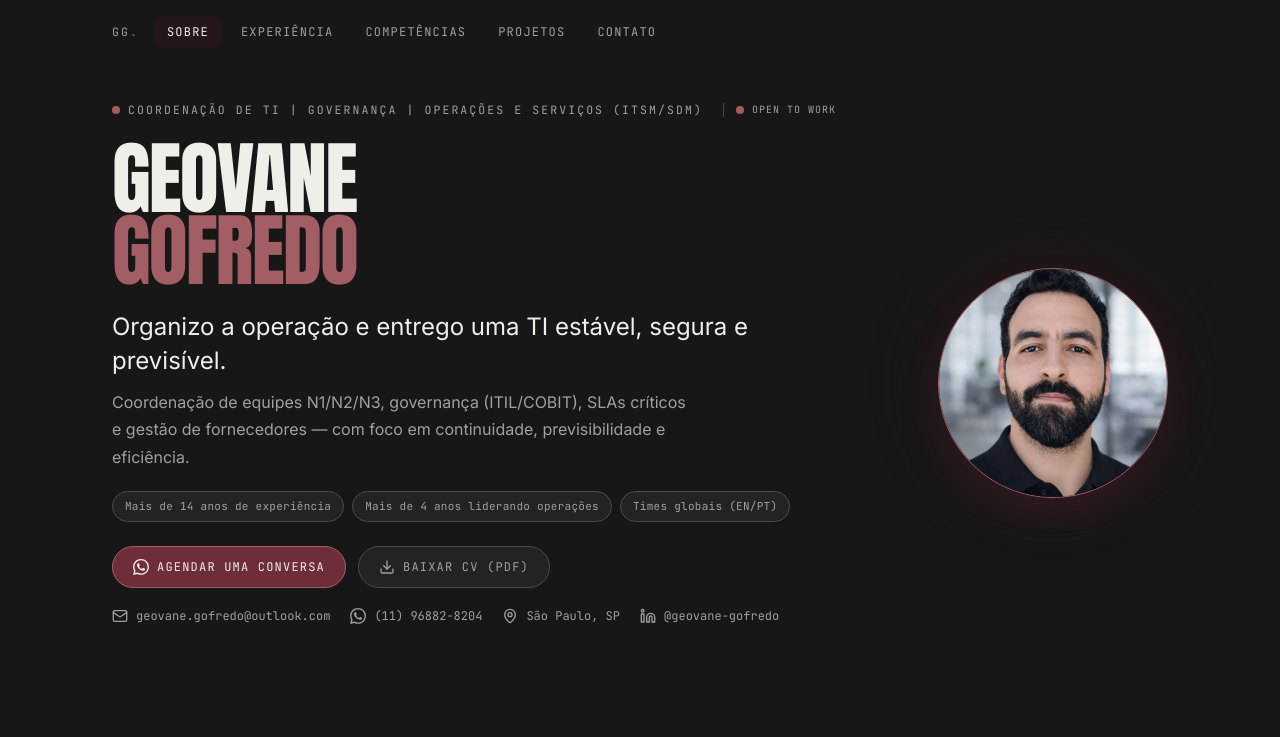
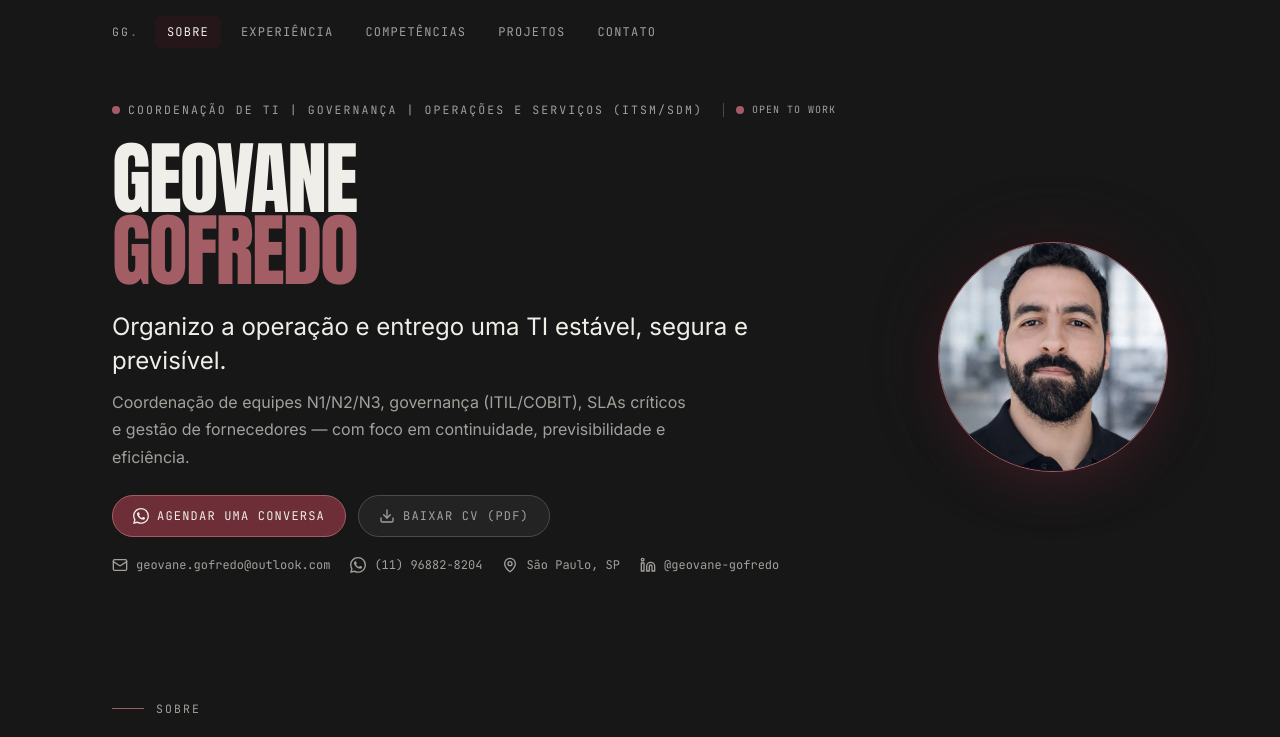
Before and after one commit to GeovaneYu/portfolio, a React (Vite) app: page / in a window 1280 px wide. Shown: the top 737 px of the page. Built offline with nearby package versions, Linux system fonts and the light colour scheme; the HTML template or start-up script is replaced by a standard one.

Commit message:
Remove chips de metricas do hero

```diff
--- a/src/components/sections/HeroSection.tsx
+++ b/src/components/sections/HeroSection.tsx
@@ -51,12 +51,6 @@ export default function HeroSection() {
           <p className="mt-3 max-w-xl text-[15px] md:text-[16px] leading-[1.7] text-muted">
             Coordenação de equipes N1/N2/N3, governança (ITIL/COBIT), SLAs críticos e gestão de fornecedores — com foco em continuidade, previsibilidade e eficiência.
           </p>
-
-          <div className="mt-5 flex flex-wrap gap-2 font-mono text-[11px] tracking-wide text-muted">
-            <span className="rounded-full border border-border bg-surface px-3 py-1.5">Mais de 14 anos de experiência</span>
-            <span className="rounded-full border border-border bg-surface px-3 py-1.5">Mais de 4 anos liderando operações</span>
-            <span className="rounded-full border border-border bg-surface px-3 py-1.5">Times globais (EN/PT)</span>
-          </div>
 
           <div className="mt-6 flex flex-wrap items-center gap-3">
             <a
```
